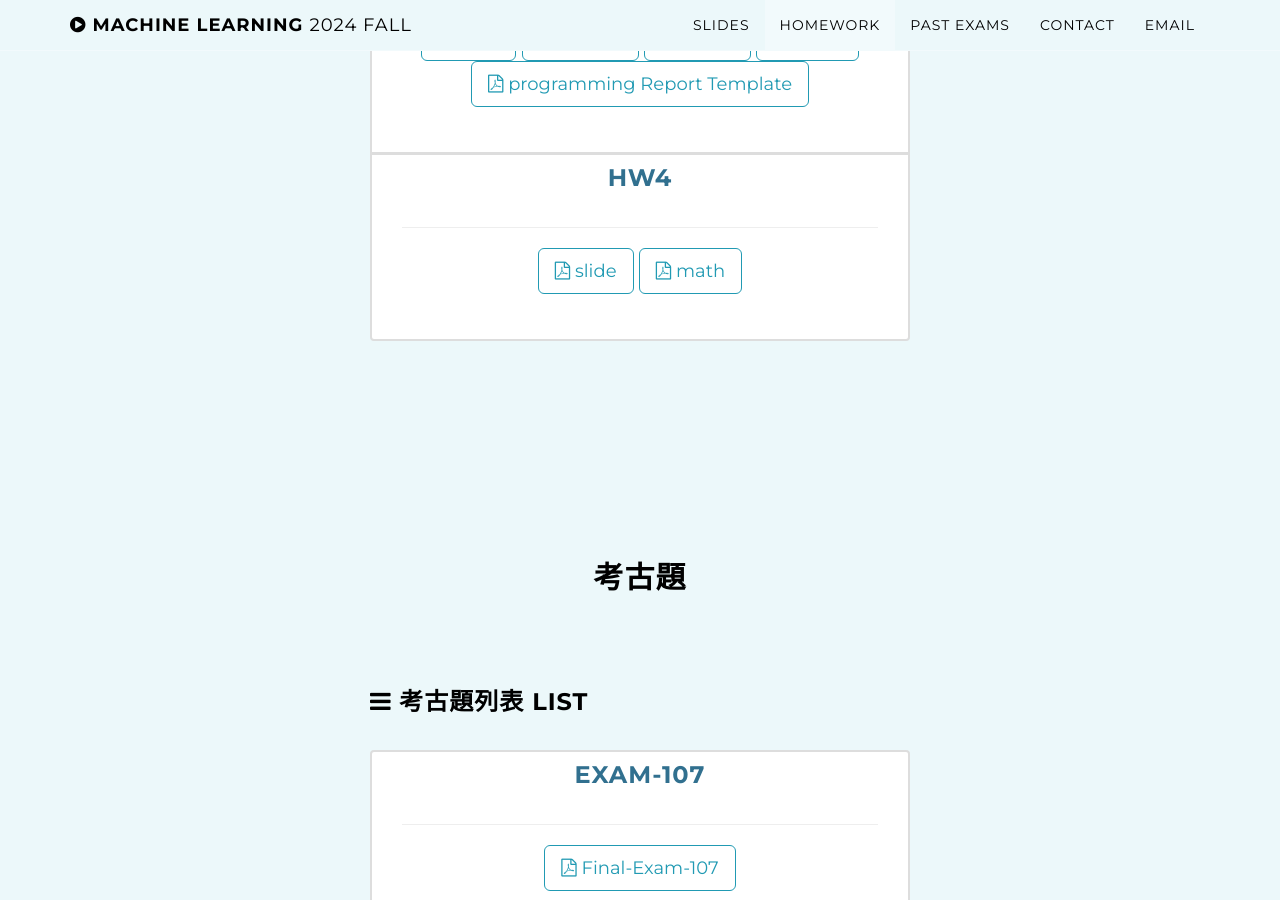
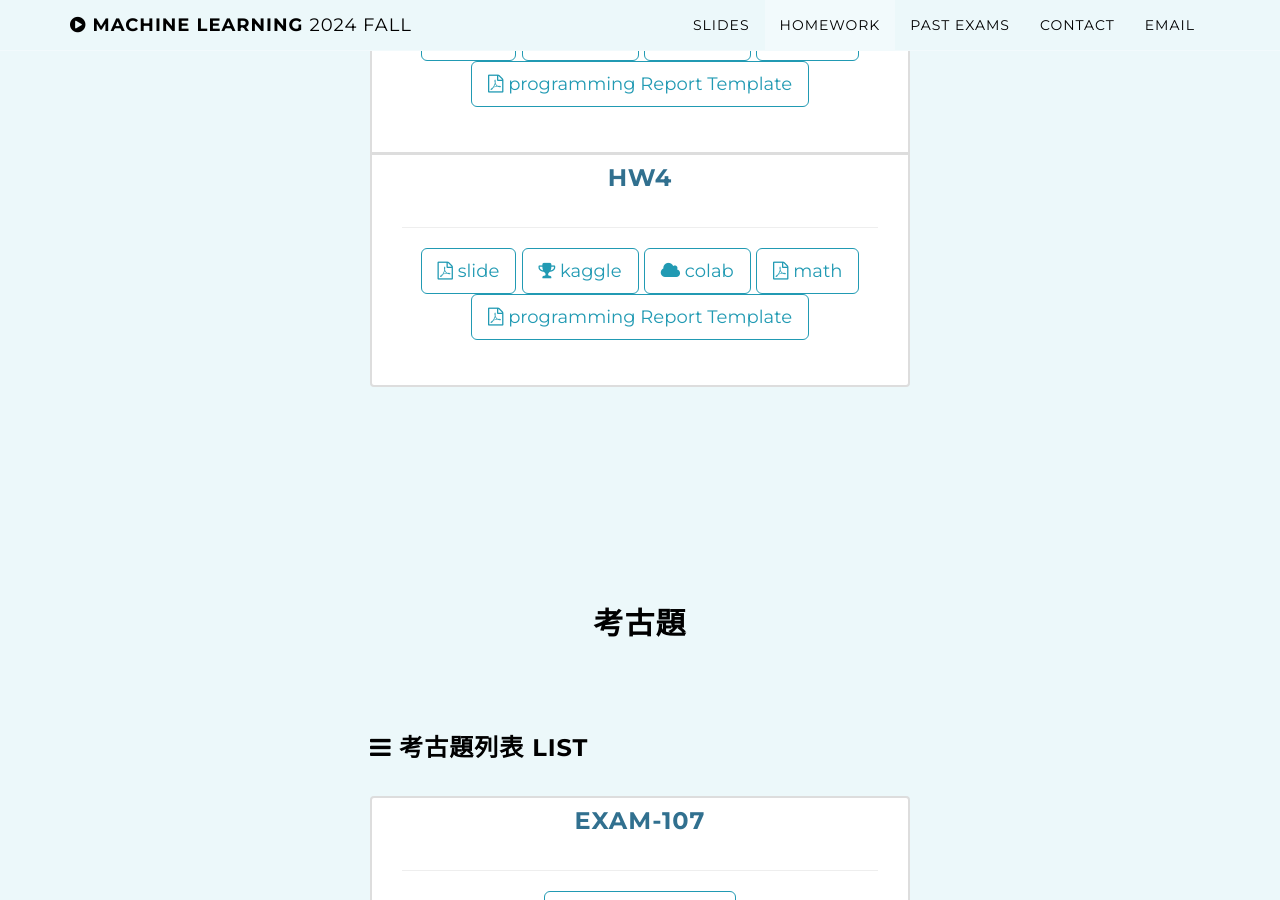
Before and after one commit to ntueemlta2024/ntueemlta2024.github.io, a Jekyll site: the page built from index.html, in a window 1280 px wide and 900 px high, scrolled down 5385 px. Built offline with Jekyll 4.4.1, drawn with Linux system fonts in a browser that asks for light colours; part of the change alters nothing that is shown.

Commit message:
update course page

```diff
--- a/_config.yml
+++ b/_config.yml
@@ -388,18 +388,18 @@ homeworks:
       - title: slide # slide
         kind: file-pdf-o
         url: https://ntueemlta2024.github.io/homeworks/hw4/ml-2024fall-hw4-slide.pdf
-      # - title: kaggle # kaggle
-      #   kind: trophy
-      #   url: https://www.kaggle.com/competitions/ml-2023-fall-hw3
-      # - title: colab # colab
-      #   kind: cloud
-      #   url: https://colab.research.google.com/drive/16PvhbI67Ork5c16C0XIuRJaks9ru3-N0?usp=sharing
+      - title: kaggle # kaggle
+        kind: trophy
+        url: https://www.kaggle.com/competitions/ml-2024-fall-hw-4/overview
+      - title: colab # colab
+        kind: cloud
+        url: https://colab.research.google.com/drive/1TcKNX-BhHkSLOKBZNoj464IHtG5VSyOe?usp=sharing
       - title: math
         kind: file-pdf-o
         url: https://ntueemlta2024.github.io/homeworks/hw4/ml-2024fall-hw4-math.pdf
-      # - title: programming Report Template
-      #   kind: file-pdf-o
-      #   url: https://docs.google.com/document/d/1cO0q5AA_QTyIokC_eOdJJCrqfZeGkDLo94AuoiSoStU/edit?usp=sharing
+      - title: programming Report Template
+        kind: file-pdf-o
+        url: https://docs.google.com/document/d/1d5dH2-zZiRlMQkzptXeIpUFQp-yBqq2K/edit?usp=sharing&ouid=114151137392970660623&rtpof=true&sd=true
       # - title: math-solution
       #   kind: file-pdf-o
       #   url: https://ntueemlta2023.github.io/homeworks/hw4/ml-2023fall-hw4-math-solution.pdf
```
